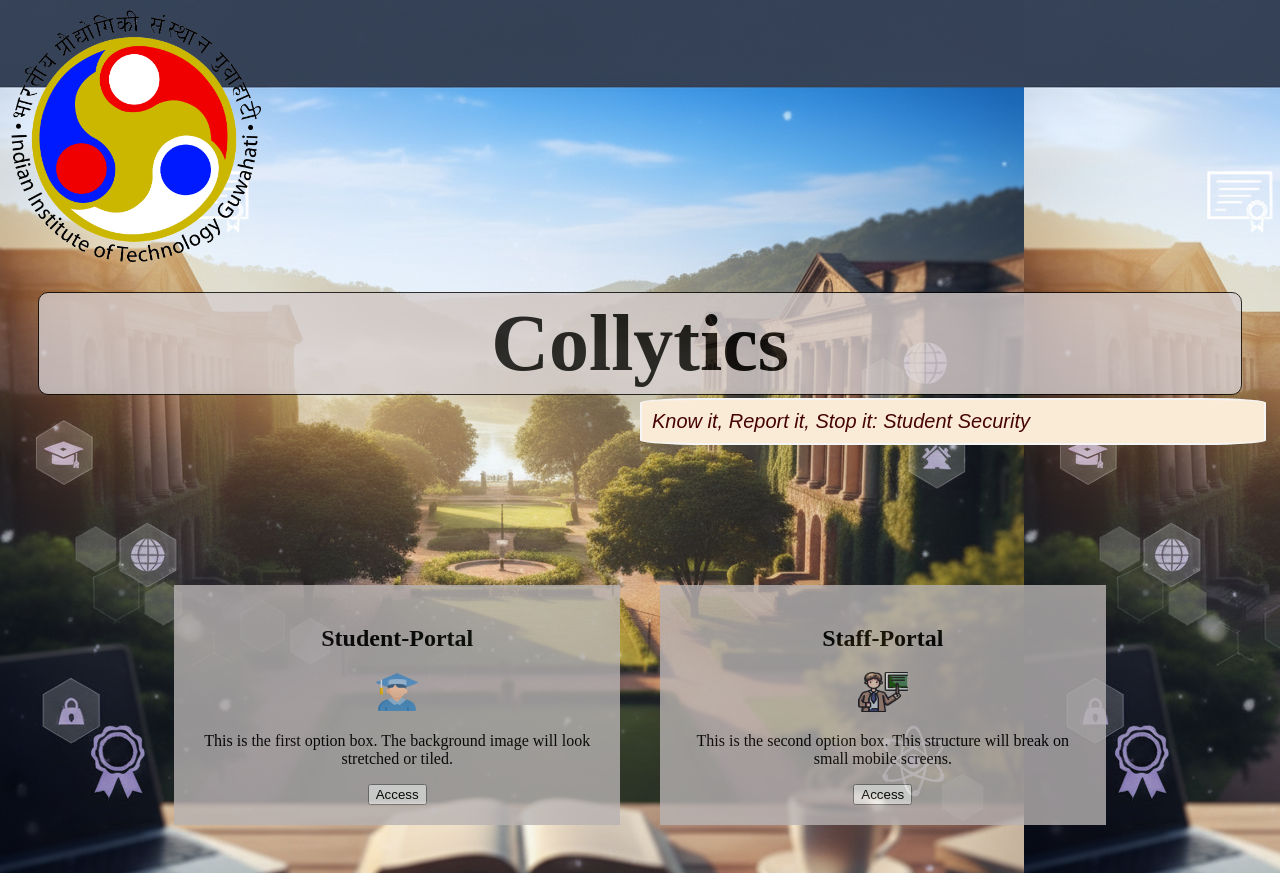
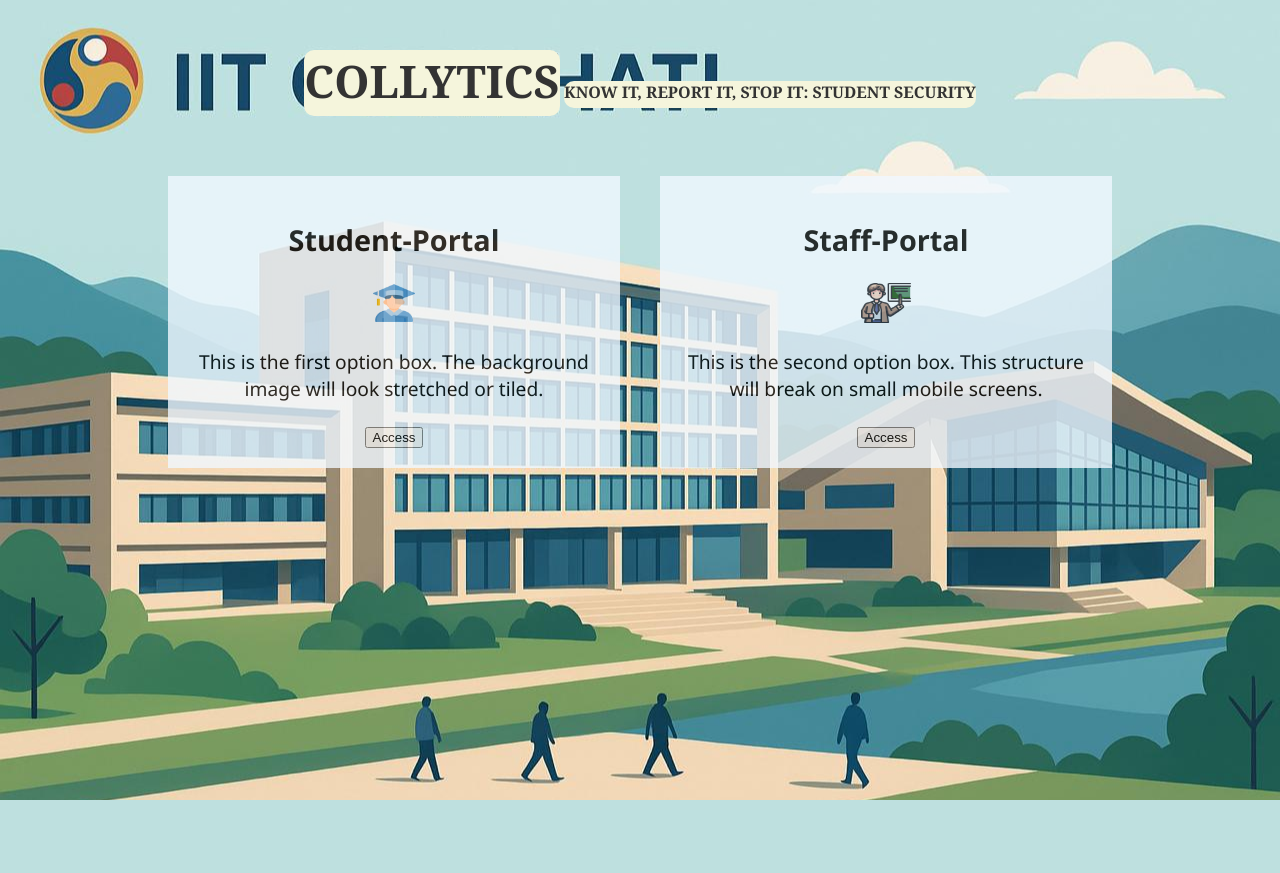
Before and after one commit to Beast-arpit/Ethos-2025, a PHP site: page /page1.html in a window 1280 px wide. After the commit the page ends 800 px from the top, so only its background shows below. Run offline with PHP 8.4, Linux system fonts and the light colour scheme.

Commit message:
backgound and style changes

```diff
--- a/Studentpage.html
+++ b/Studentpage.html
@@ -8,7 +8,7 @@
 </head>
 <style>
     body {
-        background-image: url('background.png');
+        background-image: url('background.jpg');
     }
 </style>
 <body>
--- a/page1.html
+++ b/page1.html
@@ -7,9 +7,9 @@
     <link rel="stylesheet" href="style1.css">
     <script src="page1.js"></script>
 </head>
-<body background="Background.png">
+<body background="background.jpg">
 
-    <img src="IITG logo.png" alt="IITG Logo" class="IITG-Logo">
+
     <div class="text-box">
         <h1 class="center-text">Collytics</h1>
         <h3 class="header2">Know it, Report it, Stop it: Student Security</h3>
--- a/style1.css
+++ b/style1.css
@@ -1,57 +1,138 @@
-.text-box{
-    margin: 0 auto;
-    box-sizing: border-box;
+/* Body and background */
+body {
+    margin: 0;
+    padding: 0;
+    font-family: 'Segoe UI', Tahoma, Geneva, Verdana, sans-serif;
+    background: url('background.jpg') no-repeat center center fixed;
+    background-size: cover;
+    display: flex;
+    flex-direction: column;
+    align-items: center;
+    min-height: 100vh;
+}
+
+/* Header / Logo */
+.header {
+    text-align: center;
+    padding: 40px 20px 20px;
+    color: #24303e;
+}
+
+.header .logo {
+    width: 120px;
+    height: auto;
+    margin-bottom: 20px;
+}
+
+.header-text h1 {
+    margin: 0;
+    font-size: 36px;
+}
+
+.header-text h3 {
+    margin: 10px 0 0;
+    font-weight: 400;
+    color: #495057;
+}
+
+/* Portal container */
+.portal-container {
+    display: flex;
+    flex-wrap: wrap;
+    justify-content: center;
+    gap: 40px;
+    padding: 40px 20px;
+}
+
+/* Individual portal boxes */
+.portal-box {
+    flex: 1 1 300px;
+    max-width: 400px;
+    background-color: rgba(255, 255, 255, 0.95);
+    border-radius: 12px;
+    box-shadow: 0 10px 25px rgba(0,0,0,0.1);
     padding: 30px;
+    text-align: center;
+    transition: transform 0.3s, box-shadow 0.3s;
+}
+
+.portal-box:hover {
+    transform: translateY(-5px);
+    box-shadow: 0 15px 30px rgba(0,0,0,0.2);
+}
+
+.portal-box img {
+    margin: 20px 0;
+    width: 60px;
+    height: 60px;
+}
+
+/* Portal buttons */
+.portal-access {
+    padding: 12px 30px;
+    font-size: 16px;
+    font-weight: 600;
+    border: none;
+    border-radius: 8px;
+    background-color: #28a745;
+    color: white;
+    cursor: pointer;
+    transition: background-color 0.3s;
+}
+
+.portal-access:hover {
+    background-color: #218838;
+}
+
+/* Text inside portal boxes */
+.portal-box h2 {
+    margin-bottom: 15px;
+    color: #24303e;
+}
+
+.portal-box p {
+    color: #495057;
+    font-size: 14px;
+}
+.Student-portal-box {
+    background-color: aliceblue;
+    opacity: 0.8;
+    font-size: larger;
+    font-weight: 500;
 
 }
+.Staff-portal-box {
+    background-color: aliceblue;
+    opacity: 0.8;
+    font-weight: 500;
+    font-size: larger;
+}
 
-.center-text{
-    margin-top: 0;
+.center-text {
+    font-family: 'Georgia', serif;
+    font-size: 2.8em;
+    font-weight: 700;
+    color: #333;
+    text-transform: uppercase;
     text-align: center;
-    font-family: Oswald;
-    font-size: 80px;
-    border: 1px solid black;
-    padding: 5px;
-    background-color: rgb(213, 205, 205);
-    opacity: 0.8;
+    margin-top: 50px;
+    margin-bottom: 20px;
+    display: inline-block;
+    padding-bottom: 5px;
+    background-color: beige;
     border-radius: 10px;
-
-
 }
-.header2{
-    position: relative;
-    left: 50%;
-    bottom: 50px;
-    color: rgb(70, 3, 3);
-    border: 2px solid whitesmoke;
-    background-color: antiquewhite;
-    border-radius: 10%;
-    font: italic 20px Arial, sans-serif;
-    padding: 10px;
-    background-size: 100% 100%;
-    background-repeat: no-repeat;
-    width: 50%;
+.header2 {
+    font-family: 'Georgia', serif;
+    font-size: 1em;
+    font-weight: 700;
+    color: #333;
+    text-transform: uppercase;
+    text-align: center;
+    margin-top: 50px;
+    margin-bottom: 20px;
+    display: inline-block;
+    padding-bottom: 5px;
+    background-color: beige;
+    border-radius: 10px;
 }
-@media (max-width: 600px){
-    .text-box{
-        width: 95%;
-
-        font-size: 4vw;
-    }
-}
-.Student-portal-box{
-    background-color: rgb(184, 179, 179);
-    opacity: 0.8;
-    padding: 20px;
-}
-.Staff-portal-box{
-    background-color: rgb(184, 179, 179);
-    opacity: 0.8;
-    padding: 20px;
-}
-.IITG-Logo{
-    max-width: 20%;
-    display: block;
-
-
-}
```
Also changed, not shown: loginpage.css (+52 -14 lines), Background.png (deleted), background.jpg (added).
